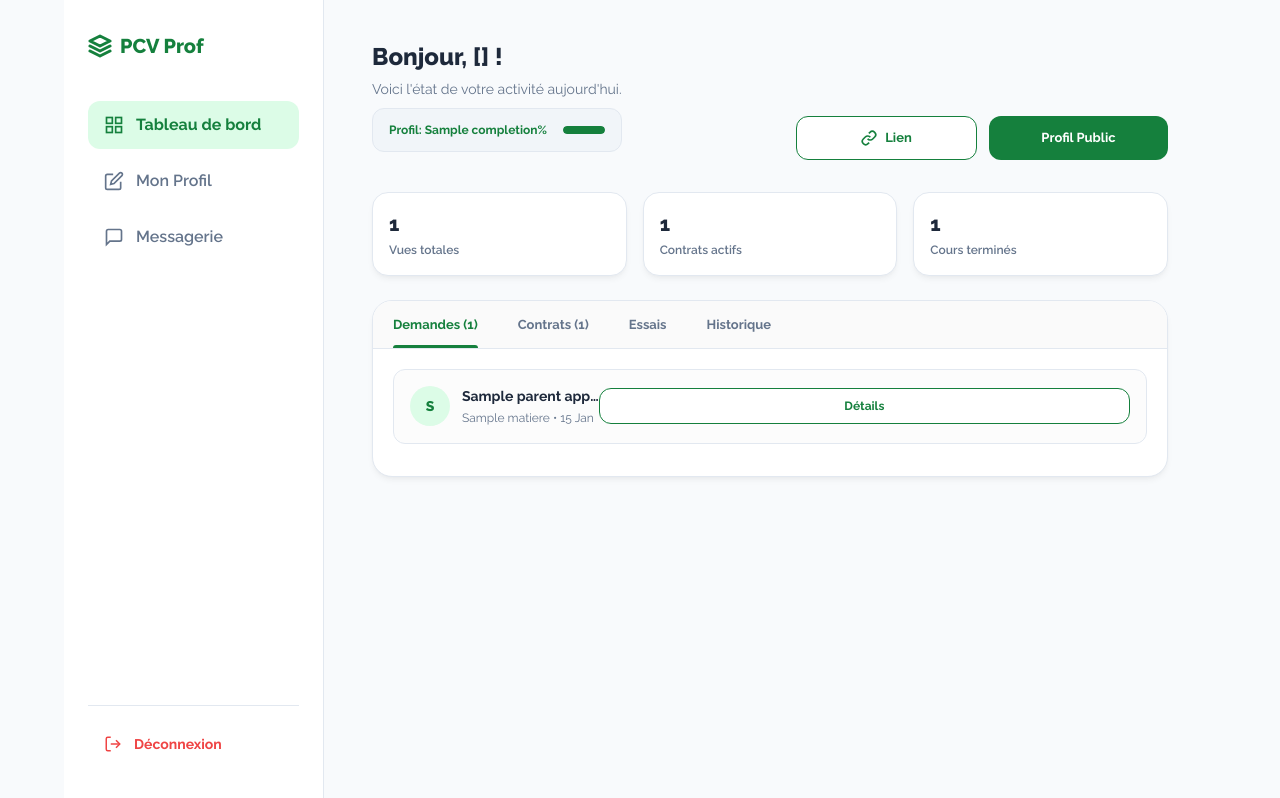
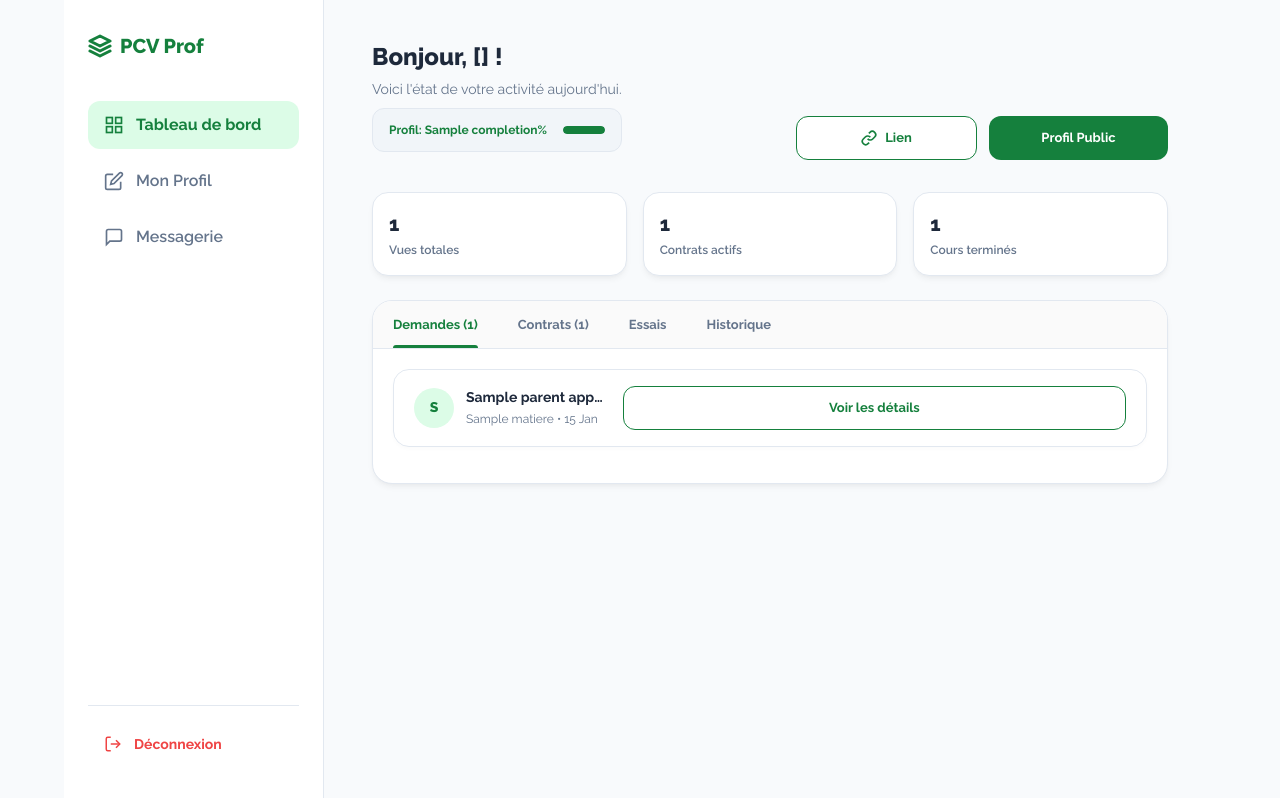
Before and after one commit to teddywillis222-jpg/pcv-django, a Django app: template templates/core/prof_dashboard.html in a window 1280 px wide. Shown: the part 109-907 px from the top of the page. Run offline with Django 5.2, Linux system fonts and the light colour scheme; a user stored in the database is signed in; tables that the repository leaves empty hold one stand-in row (values such as "Sample post"); the template is opened without the code that fills it: most values are stand-ins (such as "Sample title", 1, 10 or a date in 2020); some libraries are stand-ins or nearby versions.

Commit message:
truc fait

```diff
--- a/core/choices.py
+++ b/core/choices.py
@@ -180,7 +180,7 @@ class StatutGeneral:
     TERMINE = "TERMINE"
     CHOICES = [
         (EN_ATTENTE, "En attente"),
-        (CONFIRME, "Confirmé"),
+        (CONFIRME, "En cours"),
         (EN_COURS, "En cours"),
         (FINALISE, "Finalisé"),
         (REFUSE, "Refusé"),
--- a/core/static/core/css/dashboard.css
+++ b/core/static/core/css/dashboard.css
@@ -252,13 +252,31 @@ body {
 /* Engagement Cards */
 .eng-card {
     display: flex;
-    justify-content: space-between;
-    align-items: center;
-    padding: 1rem;
-    background: #fcfcfc;
+    flex-direction: column;
+    gap: 1.25rem;
+    padding: 1.25rem;
+    background: #ffffff;
     border: 1px solid var(--dash-border);
-    border-radius: 12px;
-    margin-bottom: 0.75rem;
+    border-radius: 16px;
+    margin-bottom: 1rem;
+    box-shadow: 0 2px 4px rgba(0,0,0,0.02);
+}
+
+.eng-card .btn-dash {
+    width: 100% !important;
+}
+
+@media (min-width: 768px) {
+    .eng-card {
+        flex-direction: row;
+        justify-content: space-between;
+        align-items: center;
+        padding: 1rem 1.25rem;
+    }
+    .eng-card .btn-dash {
+        width: auto !important;
+        padding: 0 1.5rem;
+    }
 }
 
 .eng-info {
--- a/core/views.py
+++ b/core/views.py
@@ -55,8 +55,8 @@ def politique_confidentialite(request):
 @login_required
 def messagerie(request):
     """Page Messagerie - Liste des discussions avec filtres et recherche intelligente."""
-    from .choices import StatutGeneral, Profile as Role
-    from .models import Conversation, Profile
+    from .choices import StatutGeneral
+    from .models import Conversation, Profile as Role, Profile
 
     # Sécurité Rôle
     try:
--- a/templates/core/prof_dashboard.html
+++ b/templates/core/prof_dashboard.html
@@ -103,7 +103,7 @@
                                 <div class="eng-meta">{{ eng.matiere }} • {{ eng.date_creation|date:"d M" }}</div>
                             </div>
                         </div>
-                        <button class="btn-dash btn-dash-outline" style="width: auto; padding: 0 0.75rem; height: 36px; font-size: 0.75rem;" onclick="openEngModal({{ eng.id }})">Détails</button>
+                        <button class="btn-dash btn-dash-outline" onclick="openEngModal({{ eng.id }})">Voir les détails</button>
                     </div>
                     {% endfor %}
                 {% else %}
```
Also changed, not shown: core/migrations/0018_alter_engagement_statut_general.py (added).
